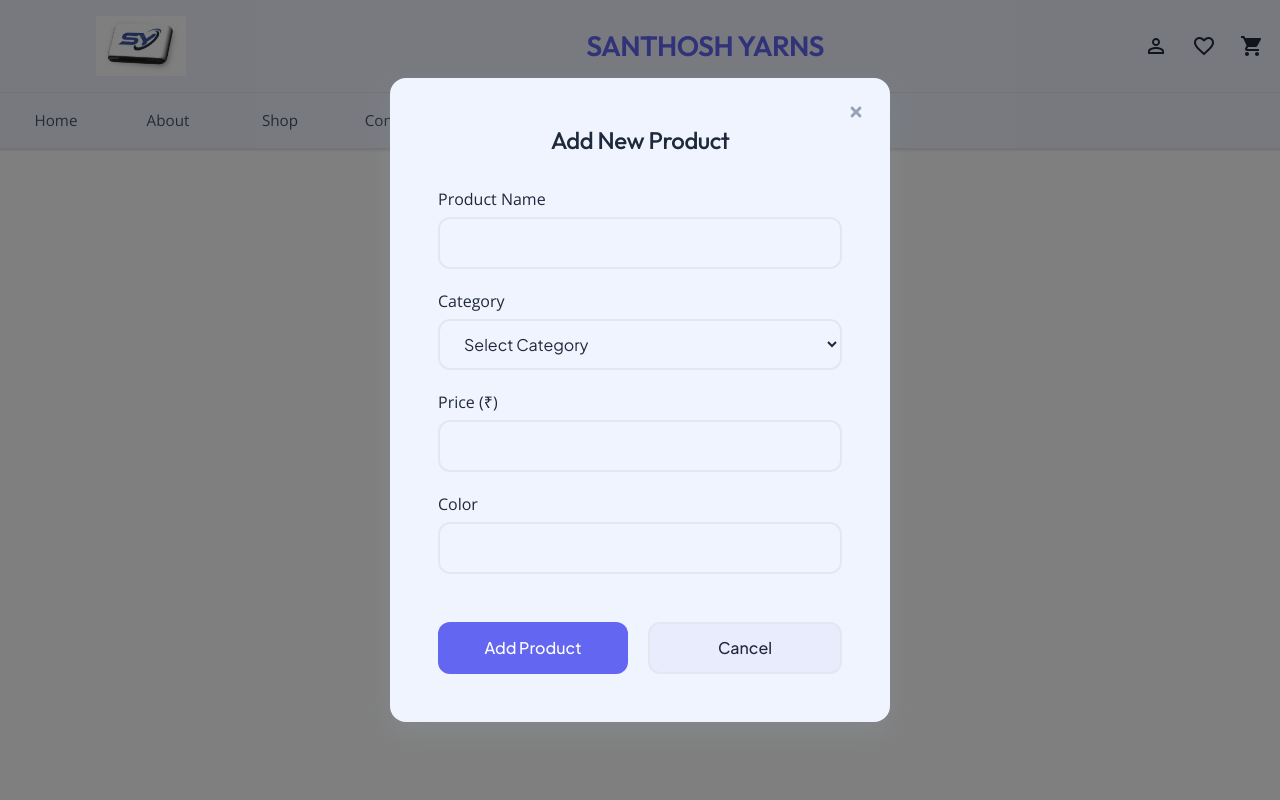
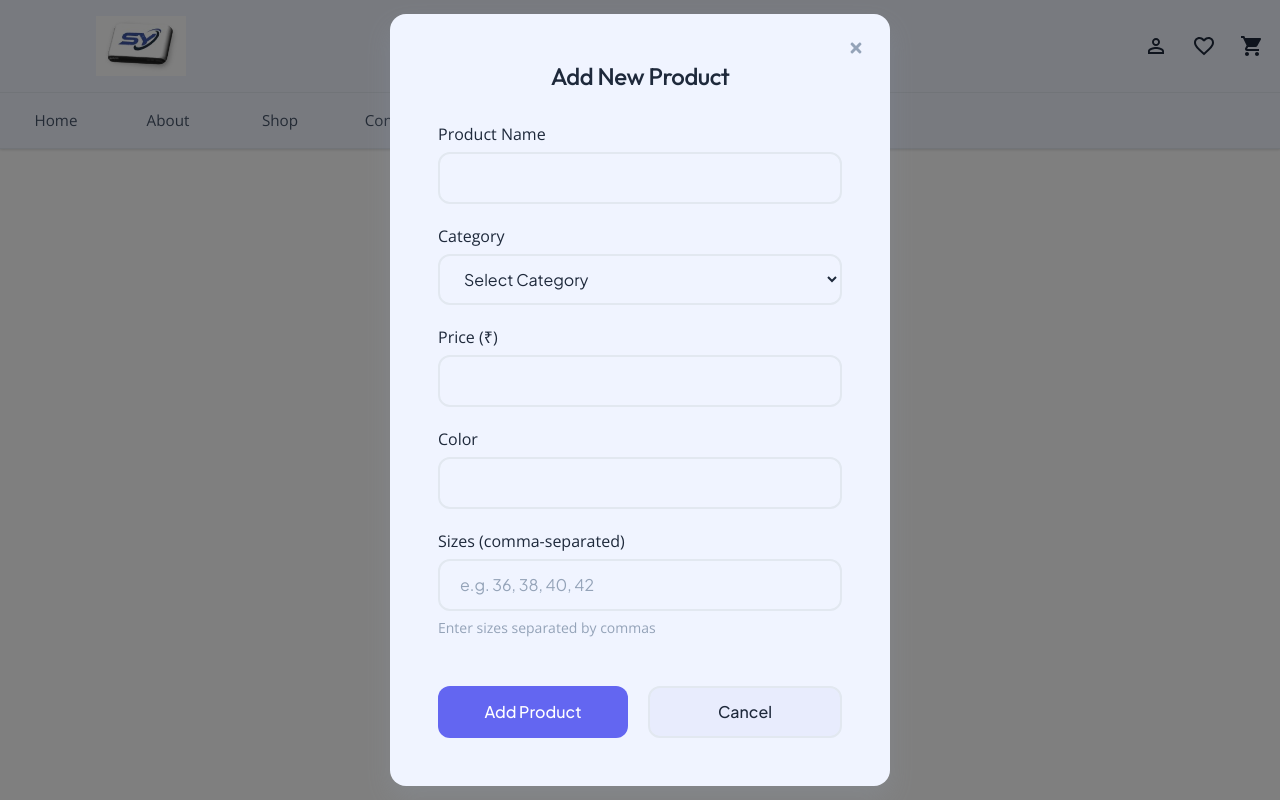
Before and after one commit to kavya-senthilkumar/SanthoshYarns, a React (Create React App) app in the folder client/: page /admin/products/add in a window 1280 px wide. Built offline with nearby package versions, Linux system fonts and the light colour scheme.

Commit message:
Updated admin product manager and form styles/components

```diff
--- a/client/src/components/admin/AdminProductManager.js
+++ b/client/src/components/admin/AdminProductManager.js
@@ -116,10 +116,12 @@ const AdminProductManager = () => {
 
             <div className="products-grid">
                 {products.map((product) => (
-                                        <div key={product._id} className="product-card">                        <div className="product-info">
+                    <div key={product._id} className="product-card">
+                        <div className="product-info">
                             <h3>{product.name}</h3>
                             <p data-label="Category">{product.category}</p>
                             <p data-label="Color">{product.color}</p>
+                            <p data-label="Sizes">{Array.isArray(product.size) ? product.size.join(', ') : product.size}</p>
                             <p className="product-price">₹{product.price}</p>
                             <div className="product-actions">
                                 <button
--- a/client/src/components/admin/ProductForm.css
+++ b/client/src/components/admin/ProductForm.css
@@ -64,21 +64,11 @@
     color: var(--text-tertiary);
 }
 
-.size-checkboxes {
-    display: flex;
-    flex-wrap: wrap;
-    gap: 1rem;
-    margin-top: 0.5rem;
-}
-
-.size-checkbox {
-    display: flex;
-    align-items: center;
-    gap: 0.5rem;
-}
-
-.size-checkbox input[type="checkbox"] {
-    width: auto;
+.input-help {
+    display: block;
+    margin-top: var(--spacing-xs);
+    color: var(--text-tertiary);
+    font-size: 0.875rem;
 }
 
 .form-actions {
--- a/client/src/components/admin/ProductForm.js
+++ b/client/src/components/admin/ProductForm.js
@@ -7,7 +7,8 @@ const ProductForm = ({ product, onSubmit, onCancel }) => {
         name: '',
         category: '',
         price: '',
-        color: ''
+        color: '',
+        size: []
     });
 
     useEffect(() => {
@@ -16,21 +17,35 @@ const ProductForm = ({ product, onSubmit, onCancel }) => {
                 name: product.name || '',
                 category: product.category || '',
                 price: product.price || '',
-                color: product.color || ''
+                color: product.color || '',
+                size: Array.isArray(product.size) ? product.size : (product.size || '').split(',').map(s => s.trim())
             });
         }
     }, [product]);
 
     const handleChange = (e) => {
         const { name, value } = e.target;
-        setFormData(prev => ({
-            ...prev,
-            [name]: value
-        }));
+        if (name === 'size') {
+            // Convert comma-separated string to array
+            const sizeArray = value.split(',').map(size => size.trim()).filter(size => size !== '');
+            setFormData(prev => ({
+                ...prev,
+                size: sizeArray
+            }));
+        } else {
+            setFormData(prev => ({
+                ...prev,
+                [name]: value
+            }));
+        }
     };
 
     const handleSubmit = (e) => {
         e.preventDefault();
+        if (formData.size.length === 0) {
+            alert('Please enter at least one size');
+            return;
+        }
         onSubmit(formData);
     };
 
@@ -95,6 +110,20 @@ const ProductForm = ({ product, onSubmit, onCancel }) => {
                         />
                     </div>
 
+                    <div className="form-group">
+                        <label htmlFor="size">Sizes (comma-separated)</label>
+                        <input
+                            type="text"
+                            id="size"
+                            name="size"
+                            value={formData.size.join(', ')}
+                            onChange={handleChange}
+                            placeholder="e.g. 36, 38, 40, 42"
+                            required
+                        />
+                        <small className="input-help">Enter sizes separated by commas</small>
+                    </div>
+
                     <div className="form-actions">
                         <button type="submit" className="save-button">
                             {product ? 'Update Product' : 'Add Product'}
```
